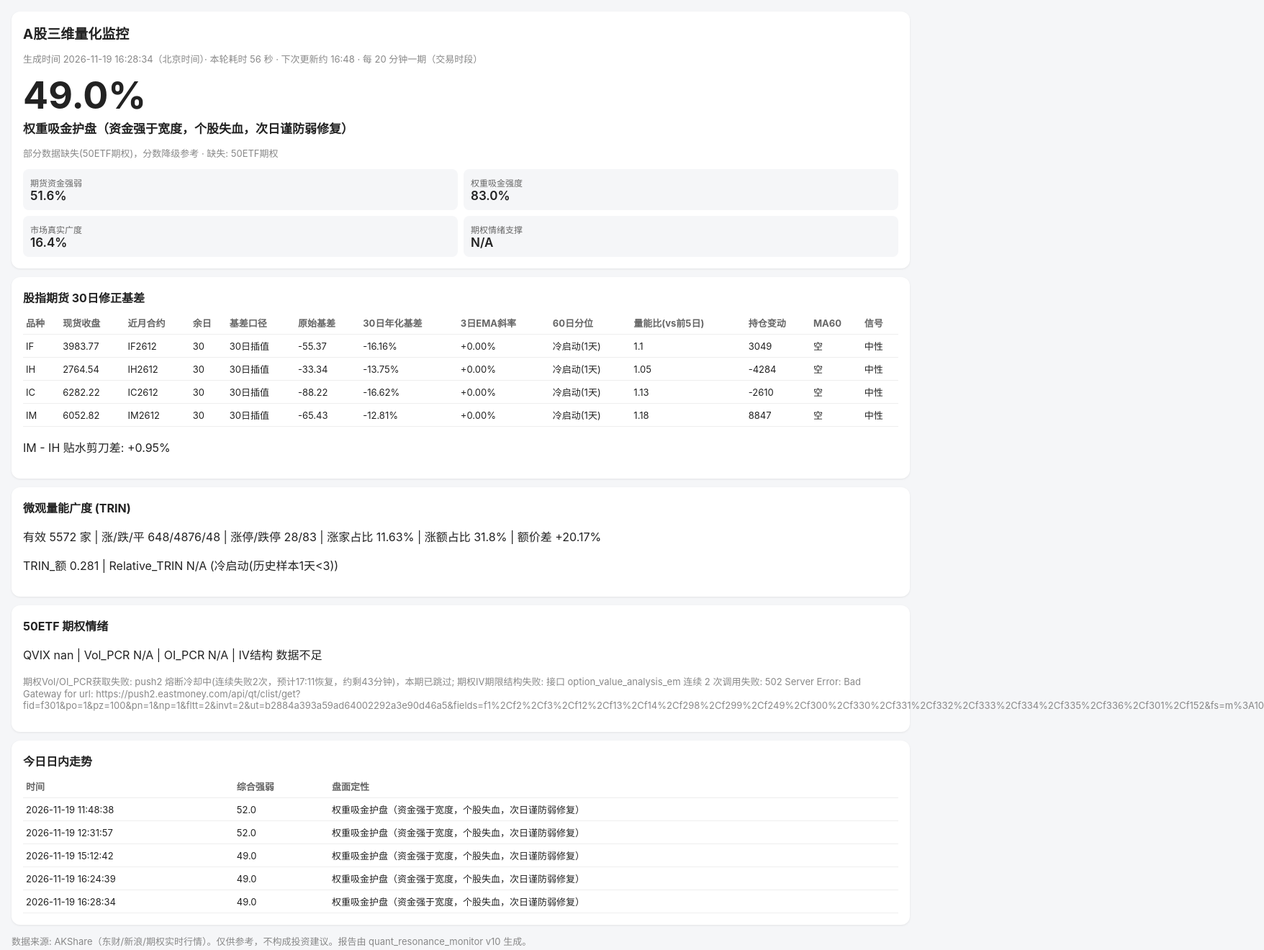
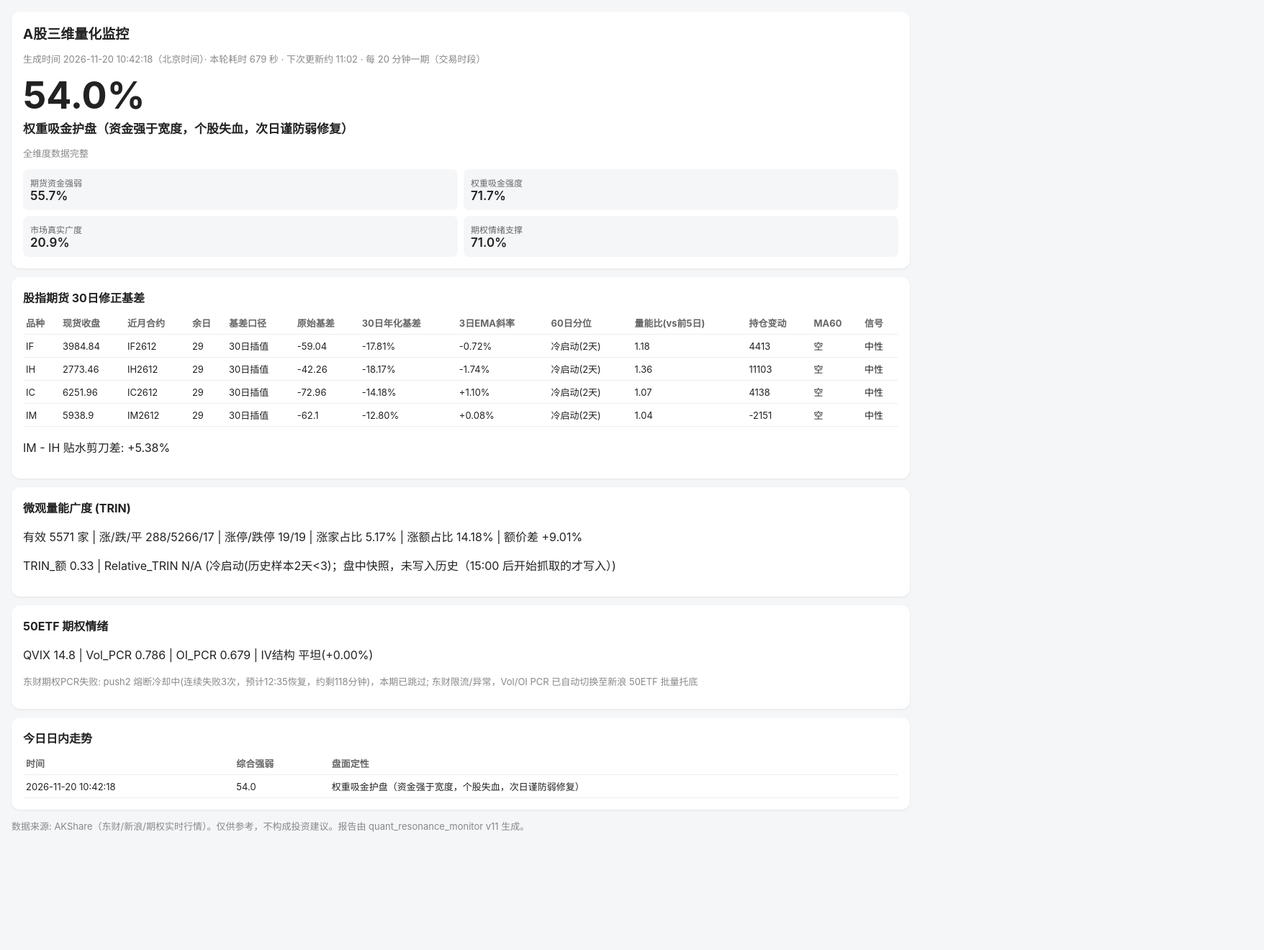
Before and after one commit to sleepy980wl/quant-resonance-monitor, a plain HTML site: page report/index.html in a window 1280 px wide. Shown: the whole page at 72% size, 1756 px wide, since content can reach past the window. After the commit the page ends 1186 px from the top, so only its background shows below. Drawn offline with Linux system fonts and the light colour scheme.

Commit message:
Monitor update 2026-11-20 02:42 UTC

```diff
--- a/monitor_data/basis_30d_history.csv
+++ b/monitor_data/basis_30d_history.csv
@@ -1,9 +1,13 @@
 date,product,interp_30d_rate
 2026-11-17,IC,-0.16126411052098577
 2026-11-18,IC,-0.16624166209403407
+2026-11-19,IC,-0.14184908811013627
 2026-11-17,IF,-0.16583154996066585
 2026-11-18,IF,-0.16161131006550647
+2026-11-19,IF,-0.17813530854168383
 2026-11-17,IH,-0.15638599001335596
 2026-11-18,IH,-0.13751875710523093
+2026-11-19,IH,-0.18170538145377926
 2026-11-17,IM,-0.1309459706805819
 2026-11-18,IM,-0.12805589480000654
+2026-11-19,IM,-0.12795095614327354
--- /dev/null
+++ b/monitor_data/intraday_strength_20261120.csv
@@ -0,0 +1,2 @@
+time,credibility,total_strength_pct,futures_pct,weight_capital_pct,breadth_pct,option_pct,trin_amt,rel_trin,amt_spread,if_30d_rate,im_ih_spread,vol_pcr,oi_pcr,qvix,regime
+2026-11-20 10:42:18,全维度数据完整,54.0,55.7,71.7,20.9,71.0,0.33,,9.01,-17.814,5.375,0.786,0.679,14.8,权重吸金护盘（资金强于宽度，个股失血，次日谨防弱修复）
--- /dev/null
+++ b/monitor_data/option_rt_cache.json
@@ -0,0 +1 @@
+{"vol_pcr": 0.786, "oi_pcr": 0.679, "rt_name": "sina_batch_fallback", "fetched_at": 1795142538.5908582}
--- a/monitor_data/push2_circuit_breaker.json
+++ b/monitor_data/push2_circuit_breaker.json
@@ -1 +1 @@
-{"blocked_until": 1795079493.7652273, "streak": 2, "last_error": "接口 stock_zh_a_spot_em 连续 1 次调用失败: 东方财富 push2 行情服务器断开了连接，通常是短时间内请求过多，当前 IP 被临时限流。首次限流一般约 5 分钟后恢复，反复触发后可能需要 40 分钟以上；等待期间不要重复调用东方财富的行情接口，否则会延长限流。", "updated_at": "2026-11-19 15:11:33"}
+{"blocked_until": 1795149343.8211038, "streak": 3, "last_error": "接口 stock_zh_a_spot_em 连续 1 次调用失败: HTTPSConnectionPool(host='82.push2delay.eastmoney.com', port=443): Read timed out. (read timeout=8.0)", "updated_at": "2026-11-20 10:35:43"}
--- a/report/index.html
+++ b/report/index.html
@@ -18,20 +18,20 @@ th{color:#666} .scroll{overflow-x:auto}
 .grid b{display:block;font-size:12px;color:#666;font-weight:400} .grid span{font-size:17px;font-weight:600}
 </style></head><body>
 <div class="card"><h1>A股三维量化监控</h1>
-<p class="muted">生成时间 2026-11-19 16:28:34（北京时间）· 本轮耗时 56 秒 · 下次更新约 16:48 · 每 20 分钟一期（交易时段）</p>
-<div class="score">49.0%</div>
+<p class="muted">生成时间 2026-11-20 10:42:18（北京时间）· 本轮耗时 679 秒 · 下次更新约 11:02 · 每 20 分钟一期（交易时段）</p>
+<div class="score">54.0%</div>
 <div class="regime">权重吸金护盘（资金强于宽度，个股失血，次日谨防弱修复）</div>
-<p class="muted">部分数据缺失(50ETF期权)，分数降级参考 · 缺失: 50ETF期权</p>
+<p class="muted">全维度数据完整</p>
 <div class="grid">
-<div><b>期货资金强弱</b><span>51.6%</span></div>
-<div><b>权重吸金强度</b><span>83.0%</span></div>
-<div><b>市场真实广度</b><span>16.4%</span></div>
-<div><b>期权情绪支撑</b><span>N/A</span></div>
+<div><b>期货资金强弱</b><span>55.7%</span></div>
+<div><b>权重吸金强度</b><span>71.7%</span></div>
+<div><b>市场真实广度</b><span>20.9%</span></div>
+<div><b>期权情绪支撑</b><span>71.0%</span></div>
 </div></div>
 
-<div class="card"><h2>股指期货 30日修正基差</h2><div class='scroll'><table><thead><tr><th>品种</th><th>现货收盘</th><th>近月合约</th><th>余日</th><th>基差口径</th><th>原始基差</th><th>30日年化基差</th><th>3日EMA斜率</th><th>60日分位</th><th>量能比(vs前5日)</th><th>持仓变动</th><th>MA60</th><th>信号</th></tr></thead><tbody><tr><td>IF</td><td>3983.77</td><td>IF2612</td><td>30</td><td>30日插值</td><td>-55.37</td><td>-16.16%</td><td>+0.00%</td><td>冷启动(1天)</td><td>1.1</td><td>3049</td><td>空</td><td>中性</td></tr><tr><td>IH</td><td>2764.54</td><td>IH2612</td><td>30</td><td>30日插值</td><td>-33.34</td><td>-13.75%</td><td>+0.00%</td><td>冷启动(1天)</td><td>1.05</td><td>-4284</td><td>空</td><td>中性</td></tr><tr><td>IC</td><td>6282.22</td><td>IC2612</td><td>30</td><td>30日插值</td><td>-88.22</td><td>-16.62%</td><td>+0.00%</td><td>冷启动(1天)</td><td>1.13</td><td>-2610</td><td>空</td><td>中性</td></tr><tr><td>IM</td><td>6052.82</td><td>IM2612</td><td>30</td><td>30日插值</td><td>-65.43</td><td>-12.81%</td><td>+0.00%</td><td>冷启动(1天)</td><td>1.18</td><td>8847</td><td>空</td><td>中性</td></tr></tbody></table></div><p>IM - IH 贴水剪刀差: +0.95%</p></div>
-<div class="card"><h2>微观量能广度 (TRIN)</h2><p>有效 5572 家 | 涨/跌/平 648/4876/48 | 涨停/跌停 28/83 | 涨家占比 11.63% | 涨额占比 31.8% | 额价差 +20.17%</p><p>TRIN_额 0.281 | Relative_TRIN N/A (冷启动(历史样本1天&lt;3))</p></div>
-<div class="card"><h2>50ETF 期权情绪</h2><p>QVIX nan | Vol_PCR N/A | OI_PCR N/A | IV结构 数据不足</p><p class='muted'>期权Vol/OI_PCR获取失败: push2 熔断冷却中(连续失败2次，预计17:11恢复，约剩43分钟)，本期已跳过; 期权IV期限结构失败: 接口 option_value_analysis_em 连续 2 次调用失败: 502 Server Error: Bad Gateway for url: https://push2.eastmoney.com/api/qt/clist/get?fid=f301&amp;po=1&amp;pz=100&amp;pn=1&amp;np=1&amp;fltt=2&amp;invt=2&amp;ut=b2884a393a59ad64002292a3e90d46a5&amp;fields=f1%2Cf2%2Cf3%2Cf12%2Cf13%2Cf14%2Cf298%2Cf299%2Cf249%2Cf300%2Cf330%2Cf331%2Cf332%2Cf333%2Cf334%2Cf335%2Cf336%2Cf301%2Cf152&amp;fs=m%3A10</p></div>
-<div class="card"><h2>今日日内走势</h2><div class='scroll'><table><thead><tr><th>时间</th><th>综合强弱</th><th>盘面定性</th></tr></thead><tbody><tr><td>2026-11-19 11:48:38</td><td>52.0</td><td>权重吸金护盘（资金强于宽度，个股失血，次日谨防弱修复）</td></tr><tr><td>2026-11-19 12:31:57</td><td>52.0</td><td>权重吸金护盘（资金强于宽度，个股失血，次日谨防弱修复）</td></tr><tr><td>2026-11-19 15:12:42</td><td>49.0</td><td>权重吸金护盘（资金强于宽度，个股失血，次日谨防弱修复）</td></tr><tr><td>2026-11-19 16:24:39</td><td>49.0</td><td>权重吸金护盘（资金强于宽度，个股失血，次日谨防弱修复）</td></tr><tr><td>2026-11-19 16:28:34</td><td>49.0</td><td>权重吸金护盘（资金强于宽度，个股失血，次日谨防弱修复）</td></tr></tbody></table></div></div>
-<p class="muted">数据来源: AKShare（东财/新浪/期权实时行情）。仅供参考，不构成投资建议。报告由 quant_resonance_monitor v10 生成。</p>
+<div class="card"><h2>股指期货 30日修正基差</h2><div class='scroll'><table><thead><tr><th>品种</th><th>现货收盘</th><th>近月合约</th><th>余日</th><th>基差口径</th><th>原始基差</th><th>30日年化基差</th><th>3日EMA斜率</th><th>60日分位</th><th>量能比(vs前5日)</th><th>持仓变动</th><th>MA60</th><th>信号</th></tr></thead><tbody><tr><td>IF</td><td>3984.84</td><td>IF2612</td><td>29</td><td>30日插值</td><td>-59.04</td><td>-17.81%</td><td>-0.72%</td><td>冷启动(2天)</td><td>1.18</td><td>4413</td><td>空</td><td>中性</td></tr><tr><td>IH</td><td>2773.46</td><td>IH2612</td><td>29</td><td>30日插值</td><td>-42.26</td><td>-18.17%</td><td>-1.74%</td><td>冷启动(2天)</td><td>1.36</td><td>11103</td><td>空</td><td>中性</td></tr><tr><td>IC</td><td>6251.96</td><td>IC2612</td><td>29</td><td>30日插值</td><td>-72.96</td><td>-14.18%</td><td>+1.10%</td><td>冷启动(2天)</td><td>1.07</td><td>4138</td><td>空</td><td>中性</td></tr><tr><td>IM</td><td>5938.9</td><td>IM2612</td><td>29</td><td>30日插值</td><td>-62.1</td><td>-12.80%</td><td>+0.08%</td><td>冷启动(2天)</td><td>1.04</td><td>-2151</td><td>空</td><td>中性</td></tr></tbody></table></div><p>IM - IH 贴水剪刀差: +5.38%</p></div>
+<div class="card"><h2>微观量能广度 (TRIN)</h2><p>有效 5571 家 | 涨/跌/平 288/5266/17 | 涨停/跌停 19/19 | 涨家占比 5.17% | 涨额占比 14.18% | 额价差 +9.01%</p><p>TRIN_额 0.33 | Relative_TRIN N/A (冷启动(历史样本2天&lt;3)；盘中快照，未写入历史（15:00 后开始抓取的才写入）)</p></div>
+<div class="card"><h2>50ETF 期权情绪</h2><p>QVIX 14.8 | Vol_PCR 0.786 | OI_PCR 0.679 | IV结构 平坦(+0.00%)</p><p class='muted'>东财期权PCR失败: push2 熔断冷却中(连续失败3次，预计12:35恢复，约剩118分钟)，本期已跳过; 东财限流/异常，Vol/OI PCR 已自动切换至新浪 50ETF 批量托底</p></div>
+<div class="card"><h2>今日日内走势</h2><div class='scroll'><table><thead><tr><th>时间</th><th>综合强弱</th><th>盘面定性</th></tr></thead><tbody><tr><td>2026-11-20 10:42:18</td><td>54.0</td><td>权重吸金护盘（资金强于宽度，个股失血，次日谨防弱修复）</td></tr></tbody></table></div></div>
+<p class="muted">数据来源: AKShare（东财/新浪/期权实时行情）。仅供参考，不构成投资建议。报告由 quant_resonance_monitor v11 生成。</p>
 </body></html>
```
